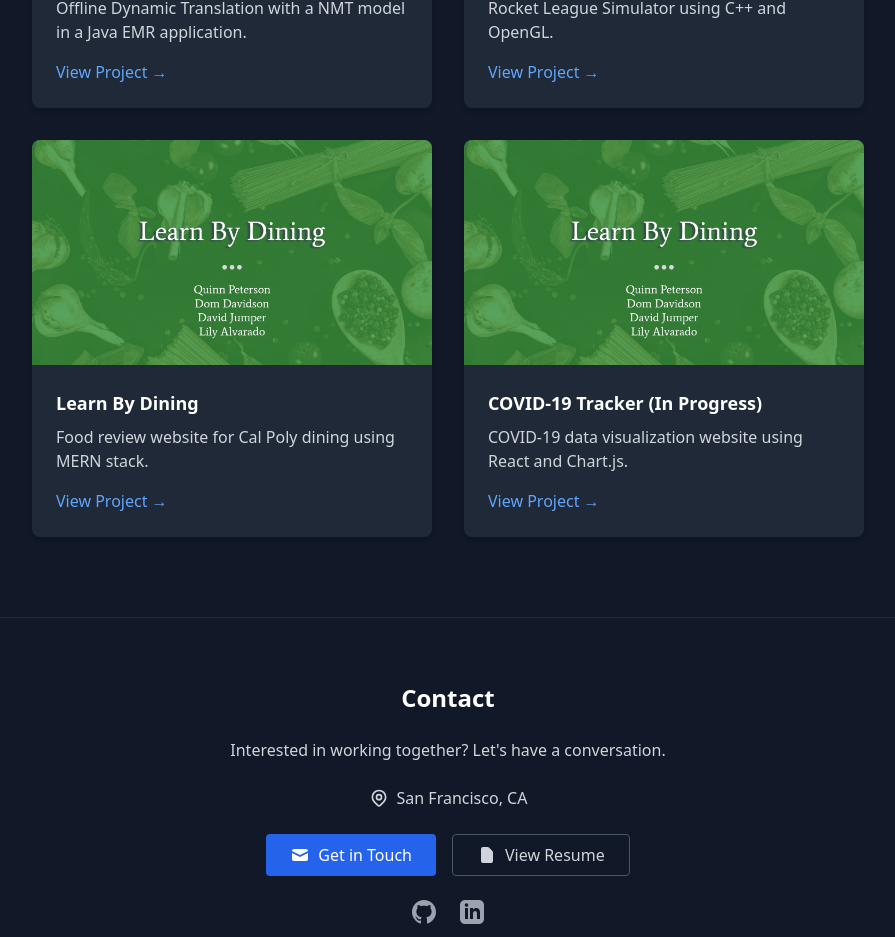
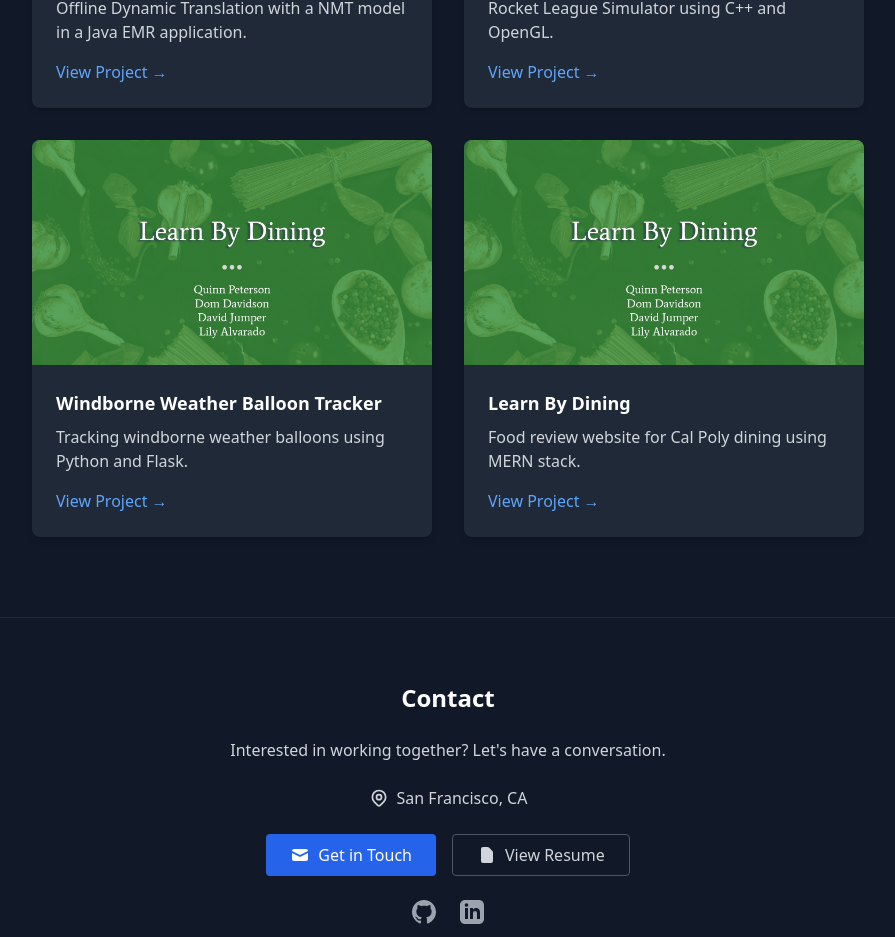
Before and after one commit to DJump13/Portfolio, a Next.js app: page / in a window 1280 px wide. Shown: the part 1573-2510 px from the top of the page, without its empty margins (192-1087 px from the left). Built offline with nearby package versions, Linux system fonts and the light colour scheme.

Commit message:
Update project descriptions and links in ProjectsSection

```diff
--- a/app/components/ProjectsSection.tsx
+++ b/app/components/ProjectsSection.tsx
@@ -44,6 +44,22 @@ export default function ProjectsSection() {
 							<Image src='/LearnByDining.jpg' alt='rl' fill className="object-cover" />
 						</div>
 						<div className="p-4 sm:p-6">
+							<h3 className="text-base sm:text-lg font-semibold text-white mb-2">Windborne Weather Balloon Tracker</h3>
+							<p className="text-sm sm:text-base text-gray-300 mb-4">
+								Tracking windborne weather balloons using Python and Flask.
+							</p>
+							<div className="flex gap-2">
+								<Link href="/Windborne" className="text-blue-400 hover:text-blue-300 font-medium text-sm sm:text-base">
+									View Project →
+								</Link>
+							</div>
+						</div>
+					</div>
+					<div className="bg-gray-800 rounded-lg shadow-md overflow-hidden hover:shadow-lg transition-shadow">
+						<div className="aspect-video bg-gray-700 relative">
+							<Image src='/LearnByDining.jpg' alt='rl' fill className="object-cover" />
+						</div>
+						<div className="p-4 sm:p-6">
 							<h3 className="text-base sm:text-lg font-semibold text-white mb-2">Learn By Dining</h3>
 							<p className="text-sm sm:text-base text-gray-300 mb-4">
 								Food review website for Cal Poly dining using MERN stack.
@@ -55,22 +71,6 @@ export default function ProjectsSection() {
 							</div>
 						</div>
 					</div>
-					<div className="bg-gray-800 rounded-lg shadow-md overflow-hidden hover:shadow-lg transition-shadow">
-						<div className="aspect-video bg-gray-700 relative">
-							<Image src='/LearnByDining.jpg' alt='rl' fill className="object-cover" />
-						</div>
-						<div className="p-4 sm:p-6">
-							<h3 className="text-base sm:text-lg font-semibold text-white mb-2">COVID-19 Tracker (In Progress)</h3>
-							<p className="text-sm sm:text-base text-gray-300 mb-4">
-								COVID-19 data visualization website using React and Chart.js.
-							</p>
-							<div className="flex gap-2">
-								<Link href="/COVID-19Tracker" className="text-blue-400 hover:text-blue-300 font-medium text-sm sm:text-base">
-									View Project →
-								</Link>
-							</div>
-						</div>
-					</div>
 				</div>
 			</div>
 		</section>
```
